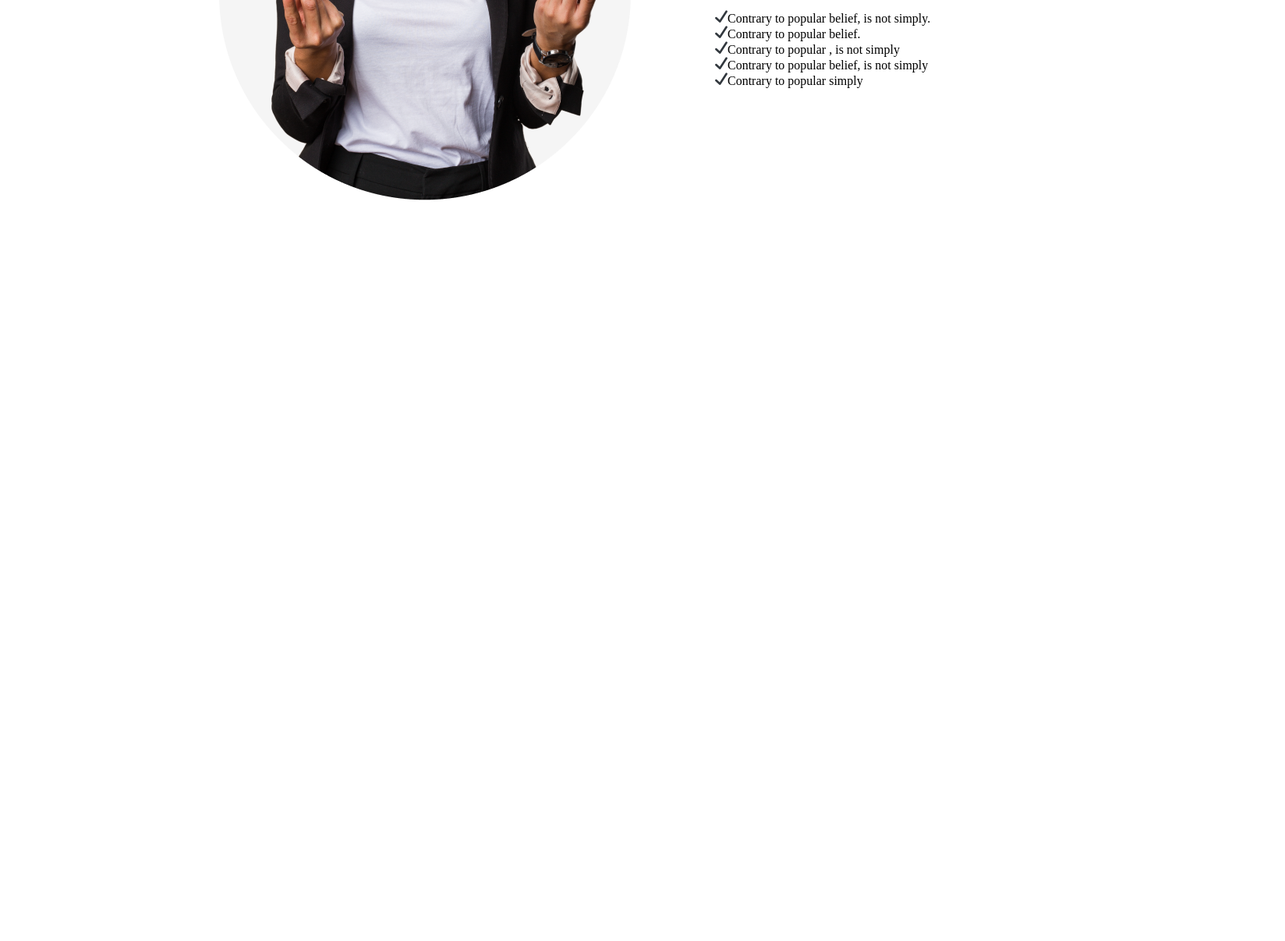
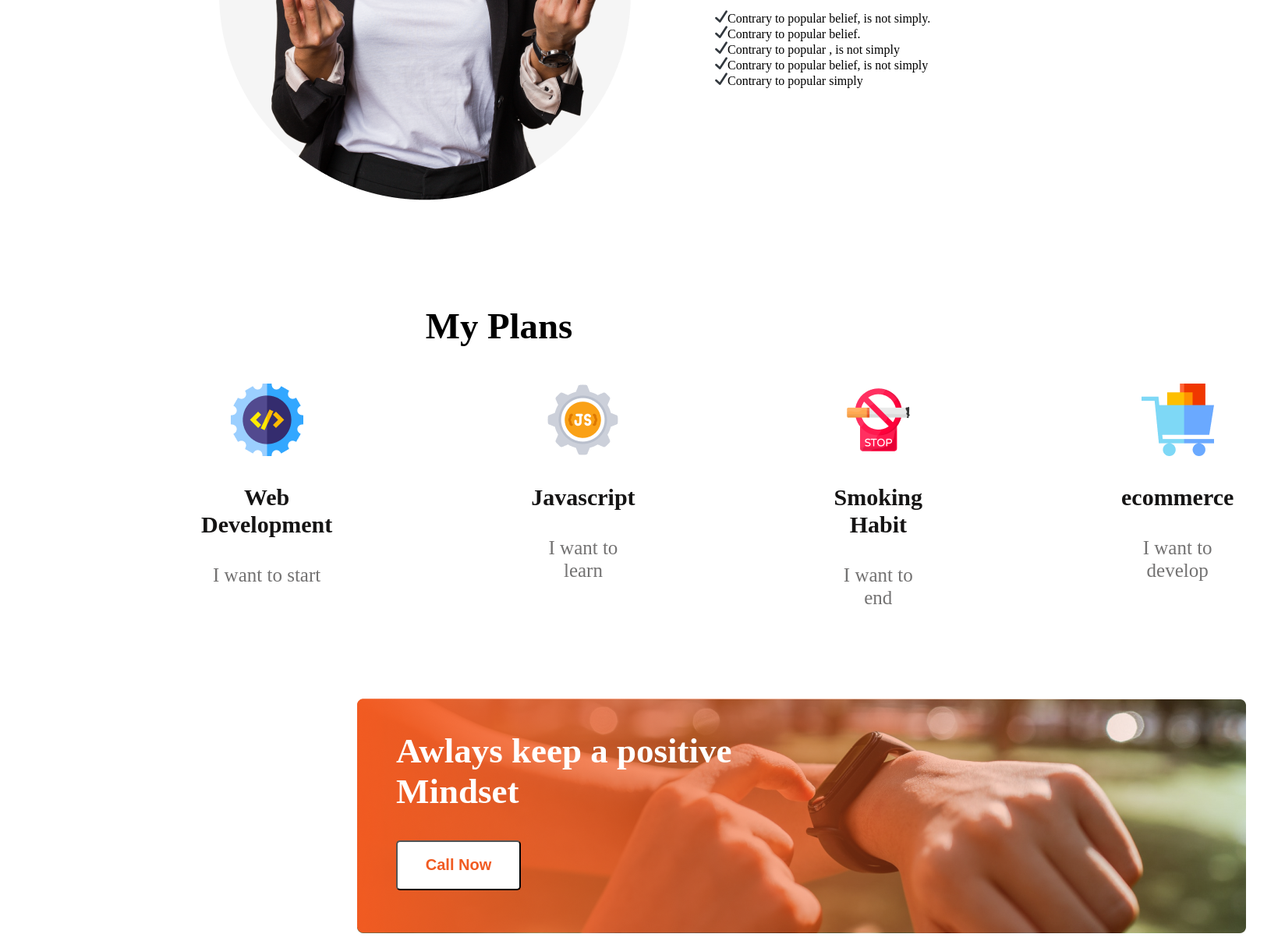
Before and after one commit to jannatul87407/first-assignment1, a plain HTML site: page index.html in a window 1280 px wide. Shown: the part 1965-3172 px from the top of the page at 78% size, 1648 px wide, since content can reach past the window. Before the commit the page ends 2234 px from the top, so only its background shows below. Drawn offline with Linux system fonts and the light colour scheme.

Commit message:
3rd commit

```diff
--- a/index.html
+++ b/index.html
@@ -56,11 +56,47 @@
                 </ul>
             </div>
 
+        </div>
+    </section>
+
+    <!-- My plans part -->
+    <section class="my-plans">
+        <h3>My Plans</h3>
+        <div class="plans-container">
+            <div class="plans">
+                <img src="images/icons/web.png" alt="">
+                <h2 class="plan-title">Web Development</h2>
+                <h4 class="plan-subtitle">I want to start</h4>
+            </div>
+            <div class="plans">
+                <img src="images/icons/js.png" alt="">
+                <h2 class="plan-title">Javascript</h2>
+                <h4 class="plan-subtitle">I want to learn</h4>
+            </div>
+            <div class="plans">
+                <img src="images/icons/smoke.png" alt="">
+                <h2 class="plan-title">Smoking Habit</h2>
+                <h4 class="plan-subtitle">I want to end</h4>
+            </div>
+            <div class="plans">
+                <img src="images/icons/ecom.png" alt="">
+                <h2 class="plan-title">ecommerce</h2>
+                <h4 class="plan-subtitle">I want to develop</h4>
+            </div>
+        </div>
+    </section>
+
+    <!-- call now part -->
+    <section>
+        <div class="mindset-container">
+            <div class="mindset-title">
+                <h2 class="positive-title">Awlays keep a positive<br>Mindset</h2>
+                <button class="btn-white">Call Now</button>
+            </div>
+        </div>
+    </section>
 
 
-
-        </div>
-    </section>
 
 </body>
 
--- a/styles/beauty.css
+++ b/styles/beauty.css
@@ -2,7 +2,7 @@
 
     background: url(../images/banner/banner1.png);
     background-repeat: no-repeat;
-    margin-right: 0;
+
     background-position: center;
 
 }
@@ -96,3 +96,79 @@
 
 
 }
+
+/* my-plans part */
+.my-plans {
+    margin-top: 130px;
+    font-weight: 700;
+    font-size: 40px;
+    text-align: center;
+}
+
+.plans-container {
+    display: flex;
+}
+
+.plans {
+    margin-left: 250px;
+    margin-right: 5px;
+}
+
+.plan-title {
+    font-family: 'Work Sans';
+    font-style: normal;
+    font-weight: 700;
+    font-size: 30px;
+    line-height: 35px;
+    text-align: center;
+    color: #151414;
+}
+
+.plan-subtitle {
+    font-family: 'Work Sans';
+    font-style: normal;
+    font-weight: 500;
+    font-size: 25px;
+    line-height: 29px;
+    text-align: center;
+    color: #737272;
+}
+
+/* positive-mindset part */
+.mindset-container {
+    background-image: url(../images/gradient3.png), url(../images/watch.png);
+    background-repeat: no-repeat;
+    width: 1140px;
+    height: 300px;
+    background-position: center;
+    margin-left: 400px;
+    margin-top: 80px;
+    padding-top: 5px;
+    font-family: 'Work Sans';
+    font-style: normal;
+    font-weight: 700;
+    font-size: 30px;
+    padding-left: 100px;
+
+
+}
+
+.btn-white {
+    width: 160px;
+    height: 64px;
+    left: 1210px;
+    top: 578px;
+    font-weight: 600;
+    font-size: 20px;
+    line-height: 23px;
+    text-align: center;
+    color: #F15B22;
+    background: #FFFFFF;
+    border-radius: 5px;
+
+}
+
+.positive-title {
+
+    color: #FFFFFF;
+}
```
